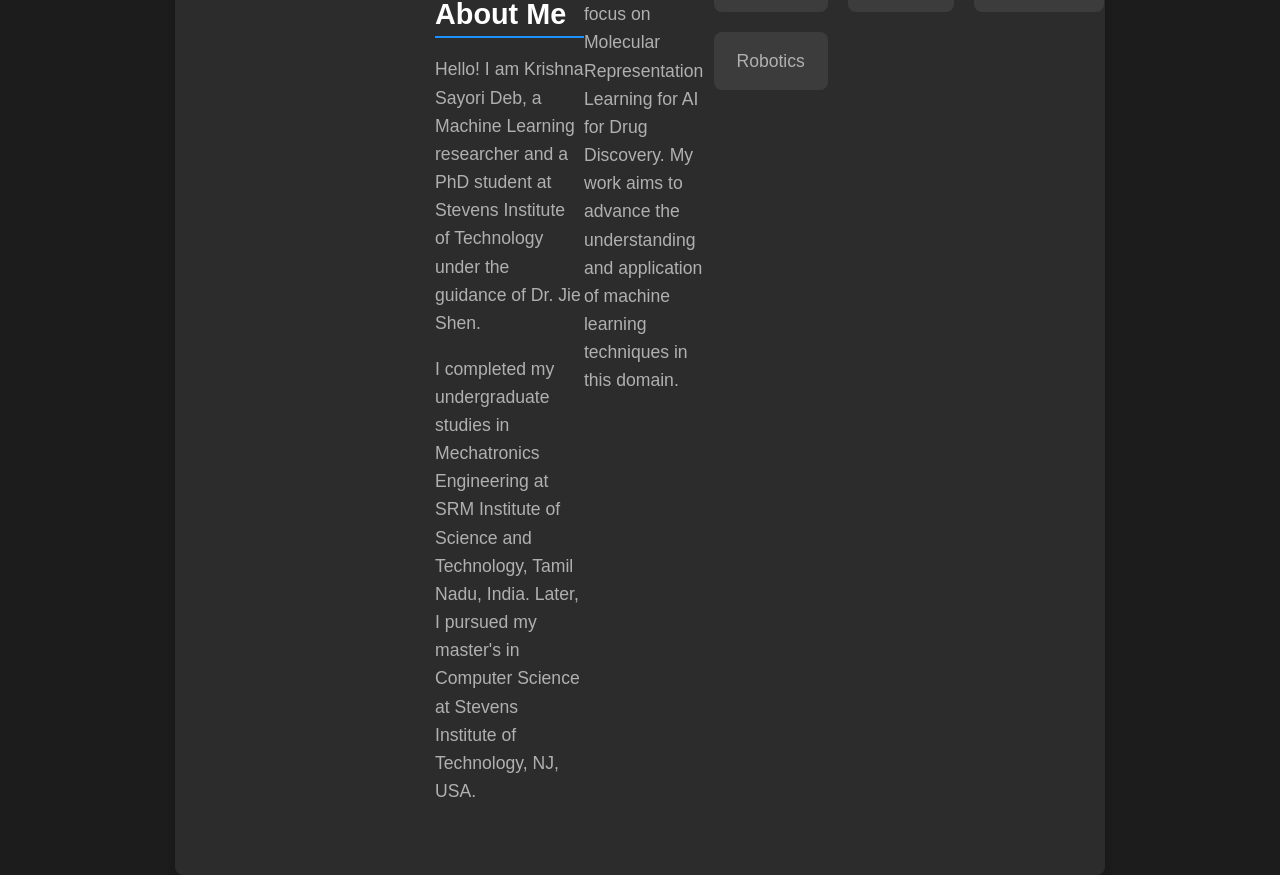
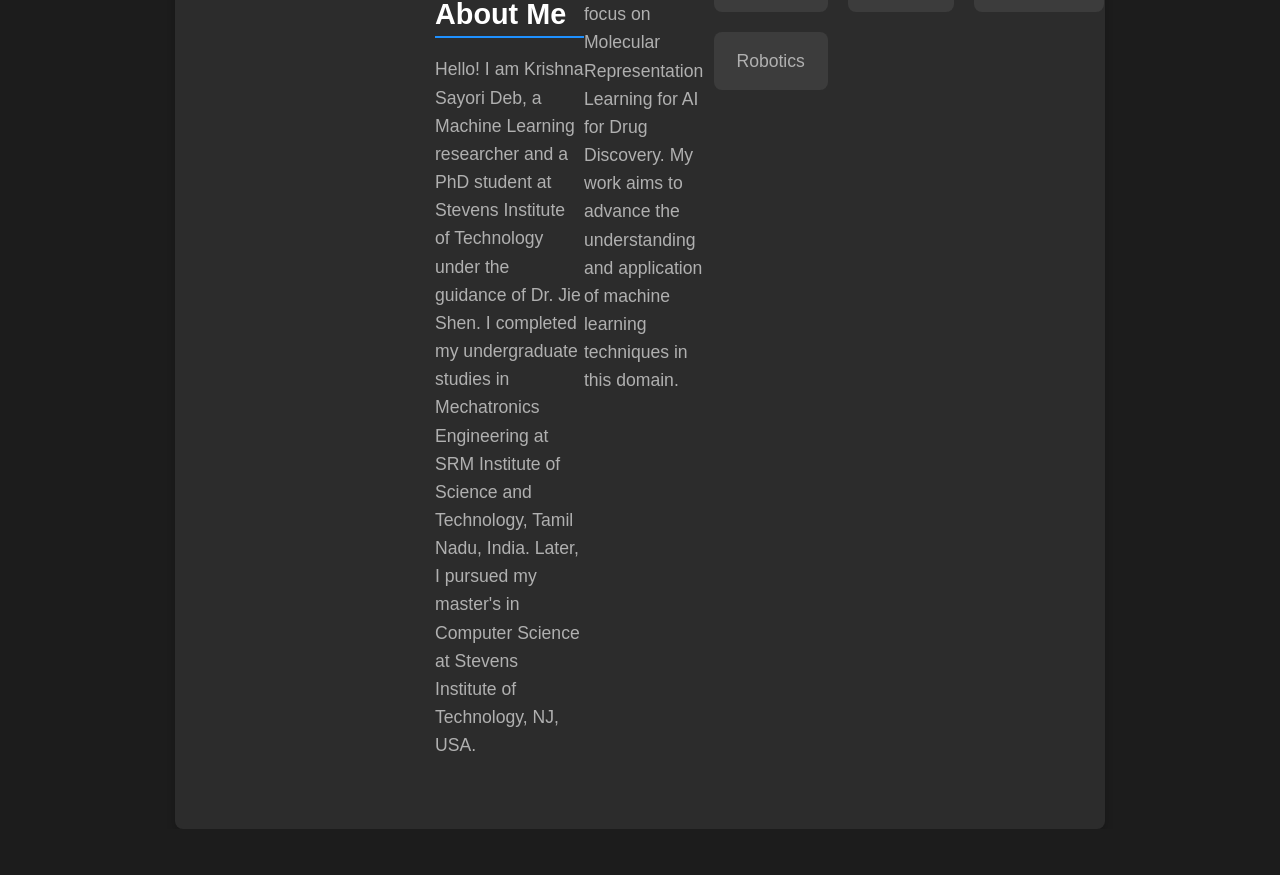
Before and after one commit to krishnasd1007/portfolio, a plain HTML site: page index.html in a window 1280 px wide. Shown: the part 328-1203 px from the top of the page. After the commit the page ends 1157 px from the top, so only its background shows below. Drawn offline with Linux system fonts and the light colour scheme.

Commit message:
Update index.html

```diff
--- a/index.html
+++ b/index.html
@@ -130,8 +130,7 @@
 
             <div class="section">
                 <h2>About Me</h2>
-                <p>Hello! I am Krishna Sayori Deb, a Machine Learning researcher and a PhD student at Stevens Institute of Technology under the guidance of Dr. Jie Shen.</p>
-                <p>I completed my undergraduate studies in Mechatronics Engineering at SRM Institute of Science and Technology, Tamil Nadu, India. Later, I pursued my master's in Computer Science at Stevens Institute of Technology, NJ, USA.</p>
+                <p>Hello! I am Krishna Sayori Deb, a Machine Learning researcher and a PhD student at Stevens Institute of Technology under the guidance of Dr. Jie Shen. I completed my undergraduate studies in Mechatronics Engineering at SRM Institute of Science and Technology, Tamil Nadu, India. Later, I pursued my master's in Computer Science at Stevens Institute of Technology, NJ, USA.</p>
             </div>
             </div>
 
```
